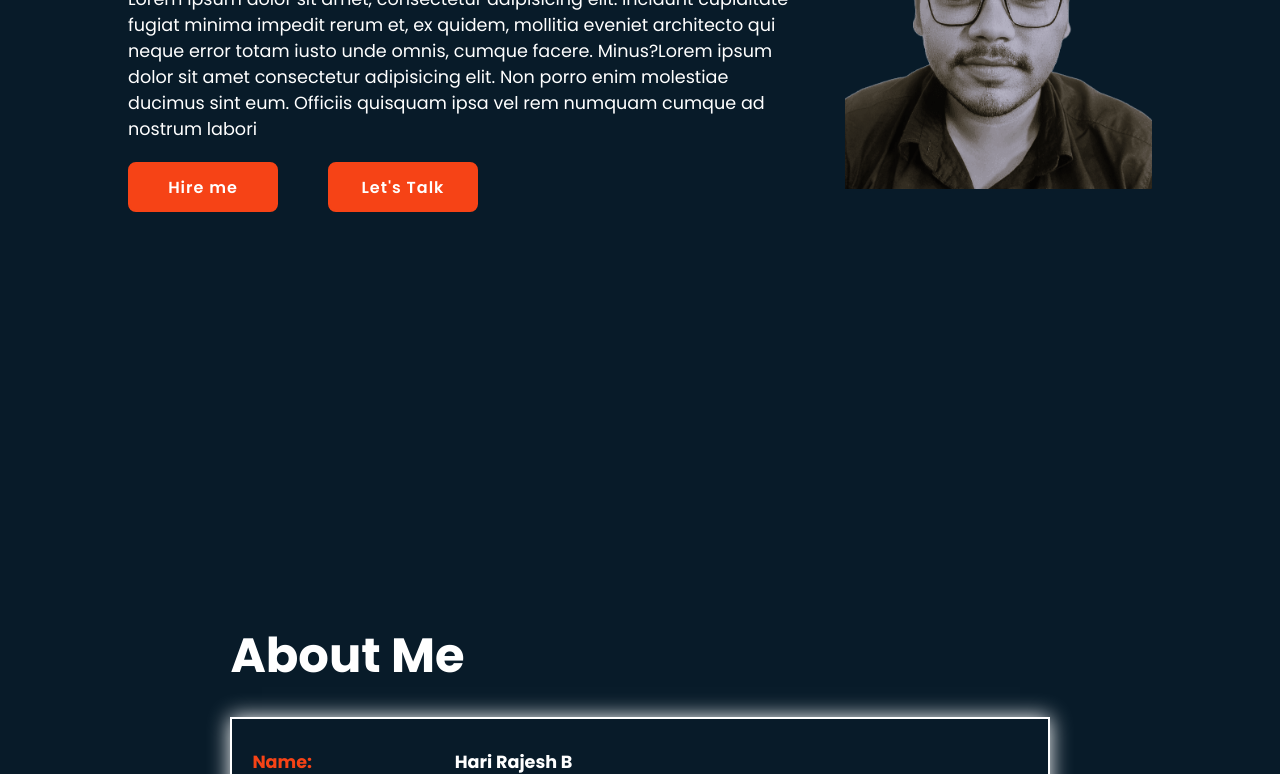
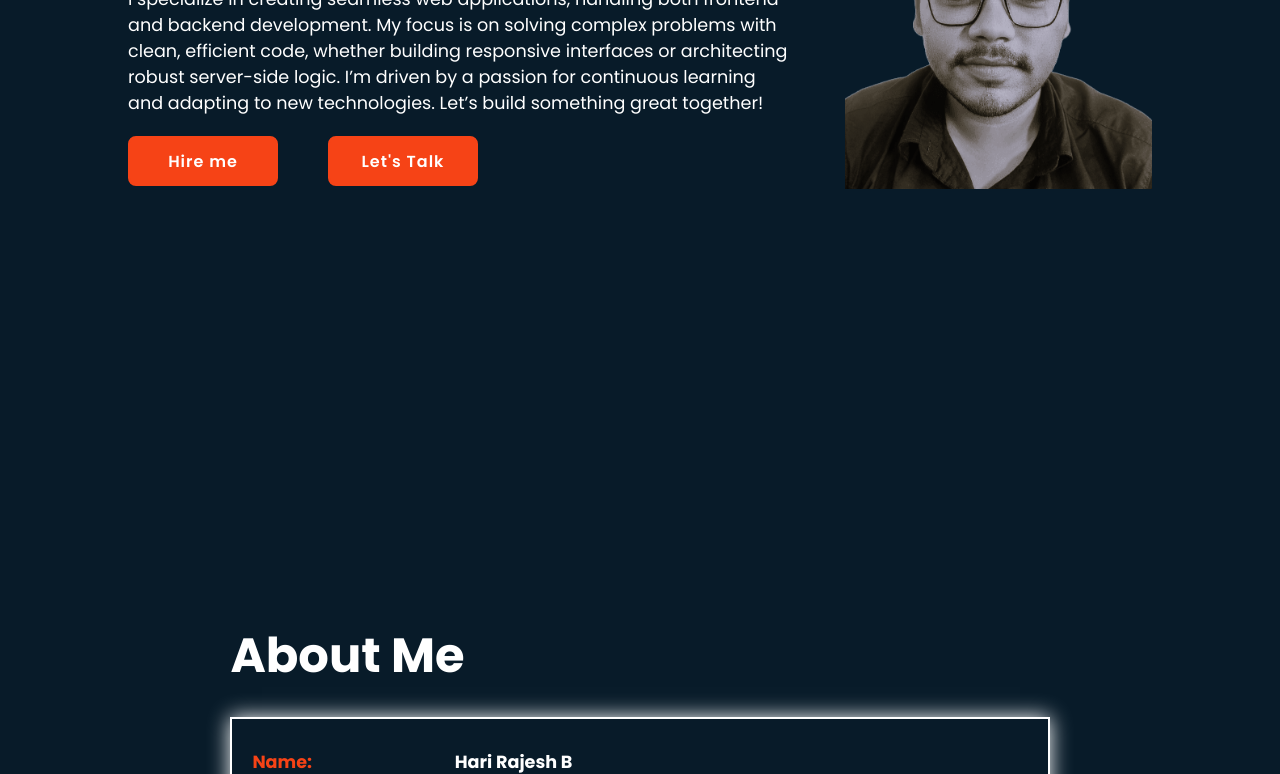
Before and after one commit to harirajesh134/Portfolio, a plain HTML site: page index.html in a window 1280 px wide. Shown: the part 326-1100 px from the top of the page. Drawn offline with Linux system fonts and the light colour scheme.

Commit message:
Home-content-changed

```diff
--- a/index.html
+++ b/index.html
@@ -24,7 +24,10 @@
                 <div style="height: 70vh;">
                 <h1>Hi, I'm Hari Rajesh B</h1>
                 <h3 class="back-dev" >FullStack Developer</h3>
-                <p>Lorem ipsum dolor sit amet, consectetur adipisicing elit. Incidunt cupiditate fugiat minima impedit rerum et, ex quidem, mollitia eveniet architecto qui neque error totam iusto unde omnis, cumque facere. Minus?Lorem ipsum dolor sit amet consectetur adipisicing elit. Non porro enim molestiae ducimus sint eum. Officiis quisquam ipsa vel rem numquam cumque ad nostrum labori</p>
+                <p>I specialize in creating seamless web applications, handling both frontend
+                    and backend development. My focus is on solving complex problems with clean, efficient code, whether building
+                     responsive interfaces or architecting robust server-side logic. I’m driven by a passion for continuous learning
+                    and adapting to new technologies. Let’s build something great together!</p>
                 <div class="btn-box">
                     <a class="btn-h" href="#" style="color: white;">Hire me</a>
                     <a class="btn-l" href="#" style="color: white;">Let's Talk</a>
```
